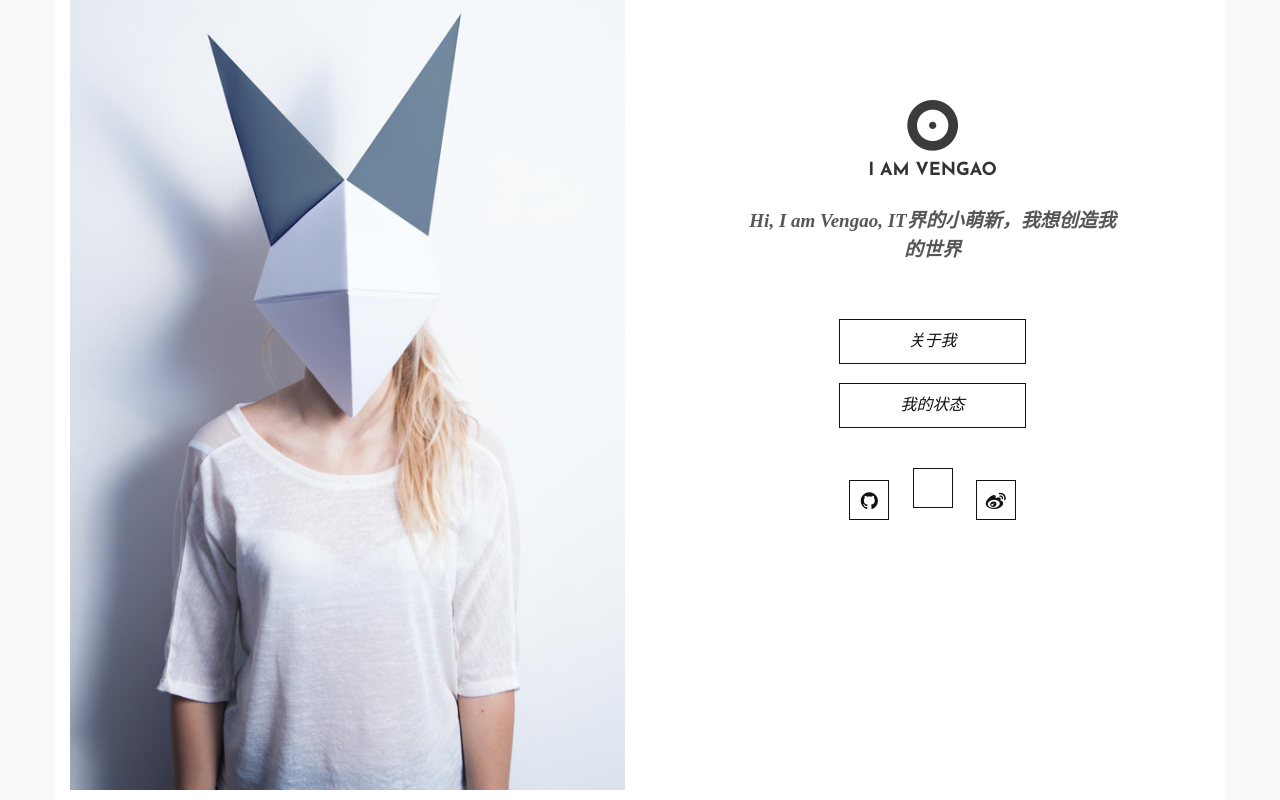
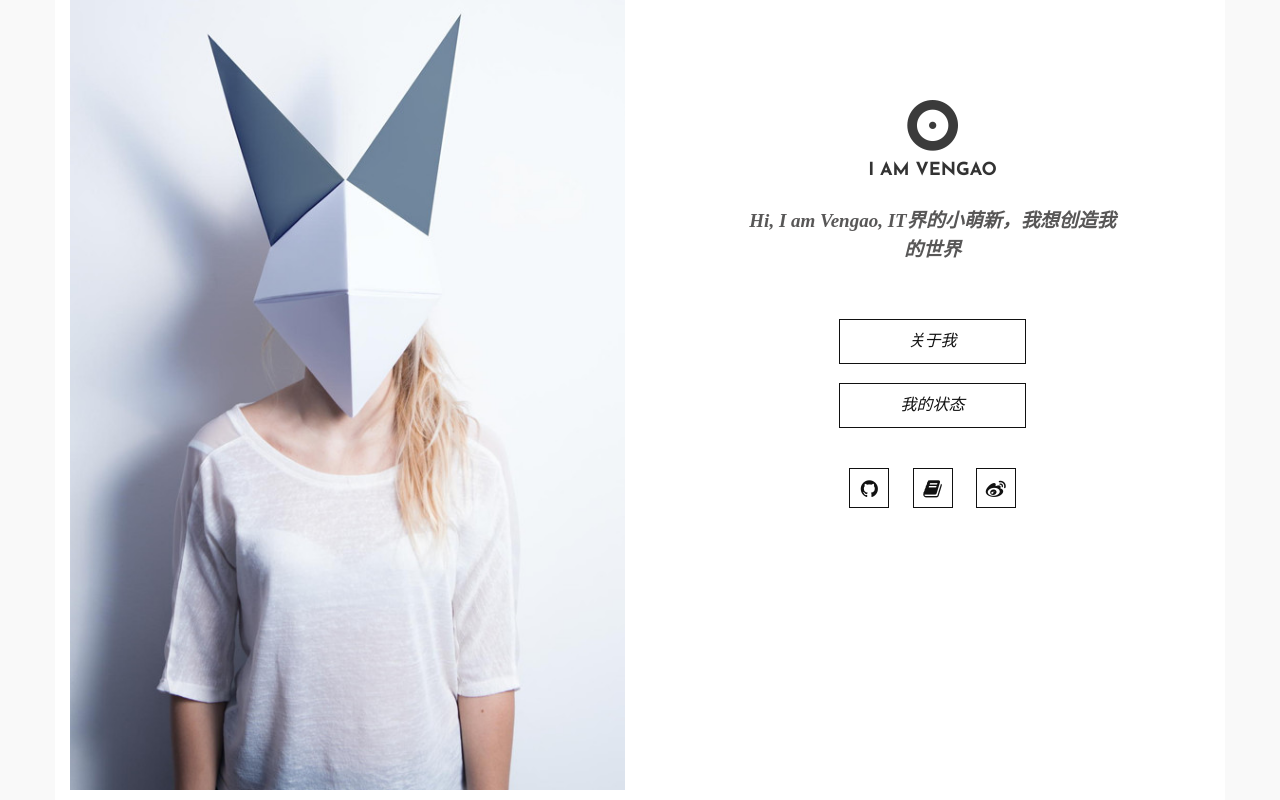
Before and after one commit to Vengao/vengao.github.io, a plain HTML site: page index.html in a window 1280 px wide. Drawn offline with nearby package versions, Linux system fonts and the light colour scheme.

Commit message:
更新index

```diff
--- a/index.html
+++ b/index.html
@@ -41,7 +41,7 @@
                         </div>
                         <div class="social">
                             <a href="https://github.com/Vengao"><i class="fa fa-github" aria-hidden="true"></i></a>
-                            <a href="https://vengao.github.io/vengao-blog"><i class="fa fa-blog" aria-hidden="true"></i></a>
+                            <a href="https://vengao.github.io/vengao-book"><i class="fa fa-book" aria-hidden="true"></i></a>
                             <a href="#"><i class="fa fa-weibo" aria-hidden="true"></i></a>
                         </div>
                     </div>
```
